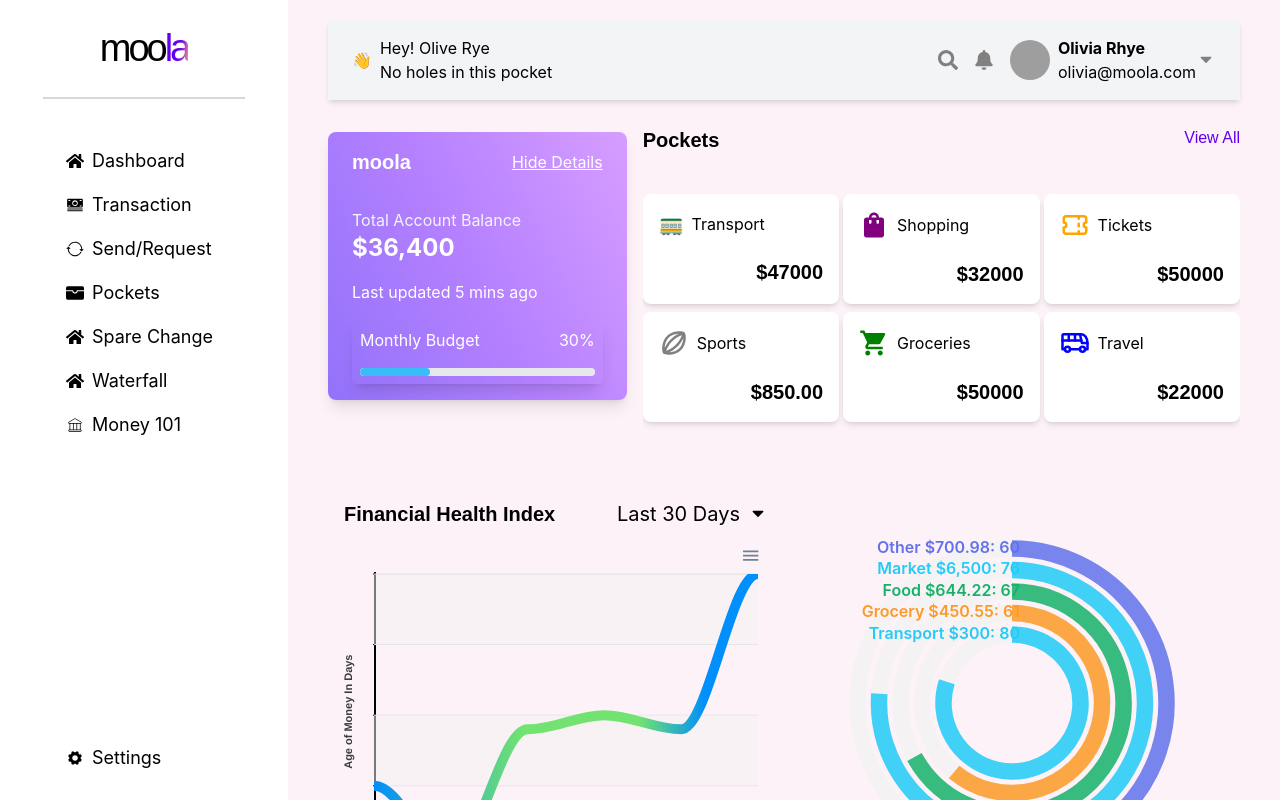
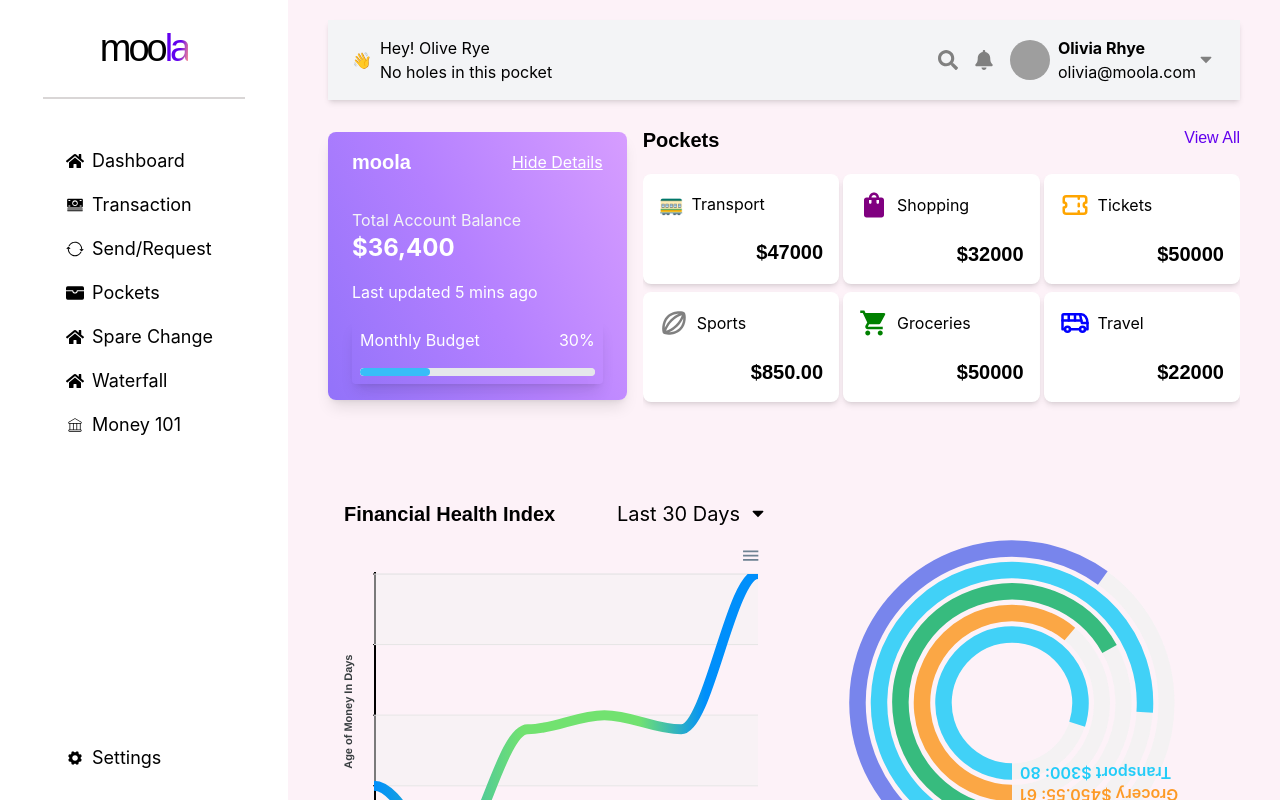
Before and after one commit to Abdul36/my-project, a React (Create React App) app: page / in a window 1280 px wide. Built offline with nearby package versions, Linux system fonts and the light colour scheme; grey boxes are pictures that could not be loaded; a web font is replaced by a local one.

Commit message:
modification in spiral graph

```diff
--- a/src/components/cards.js
+++ b/src/components/cards.js
@@ -50,7 +50,7 @@ const Cards = () => {
         </div>
       </div>
       {/* Multiple Cards Container */}
-      <div className="w-full lg:w-2/3 lg:ml-4 mt-4 lg:mt-0">
+      <div className="w-full lg:w-2/3 p-0 lg:ml-4 mt-3 lg:mt-0">
         <Multiple />
       </div>
     </div>
--- a/src/components/cardss.js
+++ b/src/components/cardss.js
@@ -53,7 +53,7 @@ const Multiple = () => {
             {showAll ? 'View Less' : 'View All'}
           </div>
         </div>
-        <div className="grid grid-cols-1 sm:grid-cols-2 md:grid-cols-2 lg:grid-cols-3 xl:grid-cols-3 gap-x-1 gap-y-2 pt-10">
+        <div className="grid grid-cols-1 sm:grid-cols-2 md:grid-cols-2 lg:grid-cols-3 xl:grid-cols-3 gap-x-1 gap-y-2 pt-5">
           {/* Render the specified number of cards */}
           {cardData.slice(0, cardsToShow).map((card, index) => (
             <div key={index} className="bg-white rounded-lg shadow-md relative w-full md:w-70">
--- a/src/components/spiral.js
+++ b/src/components/spiral.js
@@ -6,7 +6,7 @@ class RadialBarChart extends React.Component {
     super(props);
 
     this.state = {
-      series: [60, 76, 67, 61, 80], // Move series out of options
+      series: [60, 76, 67, 61, 80],
       options: {
         chart: {
           height: 390,
@@ -15,13 +15,12 @@ class RadialBarChart extends React.Component {
         plotOptions: {
           radialBar: {
             offsetY: 0,
-            startAngle: 0, // Start angle adjusted to -90 degrees
-            endAngle:360 ,   // End angle adjusted to complete the circle
+            startAngle: -180,
+            endAngle: 180,
             hollow: {
               margin: 5,
               size: '30%',
               background: 'transparent',
-              image: undefined,
             },
             dataLabels: {
               name: {
@@ -29,7 +28,7 @@ class RadialBarChart extends React.Component {
               },
               value: {
                 show: false,
-              }
+              },
             },
             barLabels: {
               enabled: true,
@@ -37,25 +36,30 @@ class RadialBarChart extends React.Component {
               offsetX: 8,
               fontSize: '16px',
               fontFamily: 'Inter, sans-serif',
-              formatter: function(seriesName, opts) {
-                return seriesName + ":  " + opts.w.globals.series[opts.seriesIndex];
+              formatter: (seriesName, opts) => {
+                return `${seriesName}: ${opts.w.globals.series[opts.seriesIndex]}`;
+              },
+              style: {
+                transform: 'rotate(-90  deg)',
+                textAlign: 'center',
+                whiteSpace: 'nowrap',
               },
             },
-          }
+          },
         },
-        colors: ['#6372EB', '#23CCF8', '#17B26A', '#FD9A27', '#23CCF8'], // Corrected color typo
+        colors: ['#6372EB', '#23CCF8', '#17B26A', '#FD9A27', '#23CCF8'],
         labels: ['Other $700.98', 'Market $6,500', 'Food $644.22', 'Grocery $450.55', 'Transport $300'],
         annotations: {
           points: [{
-            x: 50, // Adjust X coordinate as needed
-            y: 50, // Adjust Y coordinate as needed
+            x: 50,
+            y: 50,
             marker: {
               size: 0,
             },
             label: {
               borderColor: '#FF4560',
               borderWidth: 1,
-              text: 'Start', // Label text
+              text: 'Start',
               textAnchor: 'middle',
               offsetX: 0,
               offsetY: 10,
@@ -63,18 +67,18 @@ class RadialBarChart extends React.Component {
                 fontSize: '12px',
                 color: '#FF4560',
                 background: 'transparent',
-              }
-            }
-          }]
+              },
+            },
+          }],
         },
         responsive: [{
           breakpoint: 480,
           options: {
             legend: {
-              show: false
-            }
-          }
-        }]
+              show: false,
+            },
+          },
+        }],
       }
     };
   }
```
